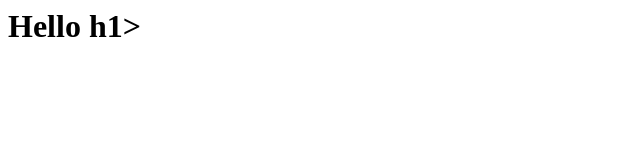
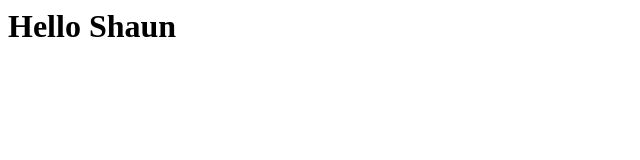
Before and after one commit to PlennegyIT/testweb, a plain HTML site: page index.html in a window 1280 px wide. Shown: the full height of the page, 0-640 px from the left. Drawn offline with Linux system fonts and the light colour scheme.

Commit message:
Update index.html

```diff
--- a/index.html
+++ b/index.html
@@ -1,4 +1,4 @@
 <html>
-<h1>Hello h1>
+<h1>Hello Shaun</h1>
 
   </html>
```
